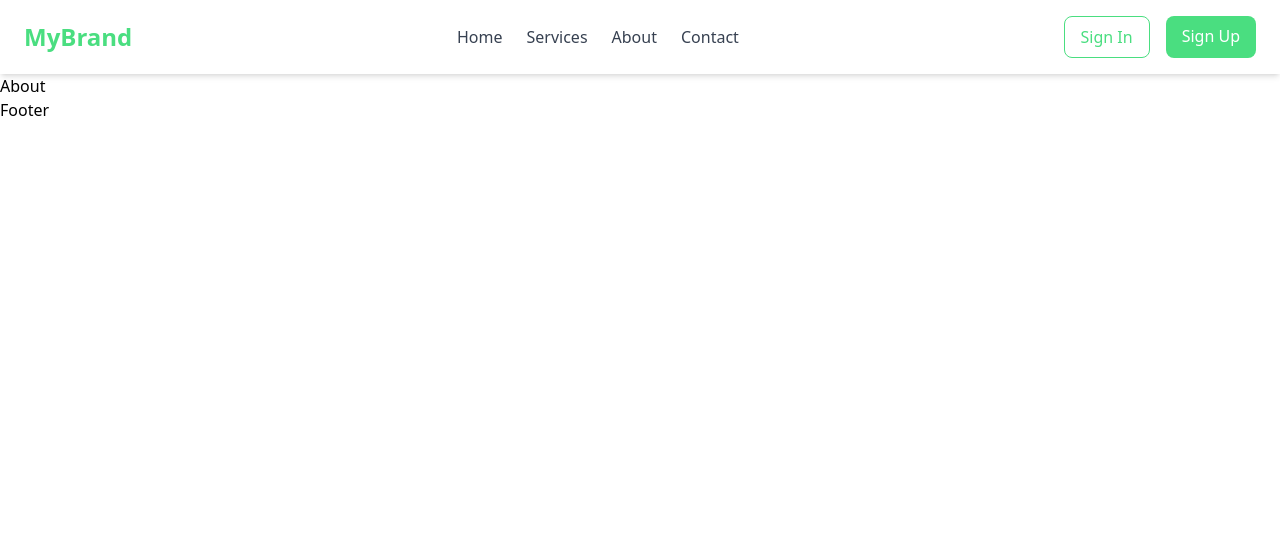
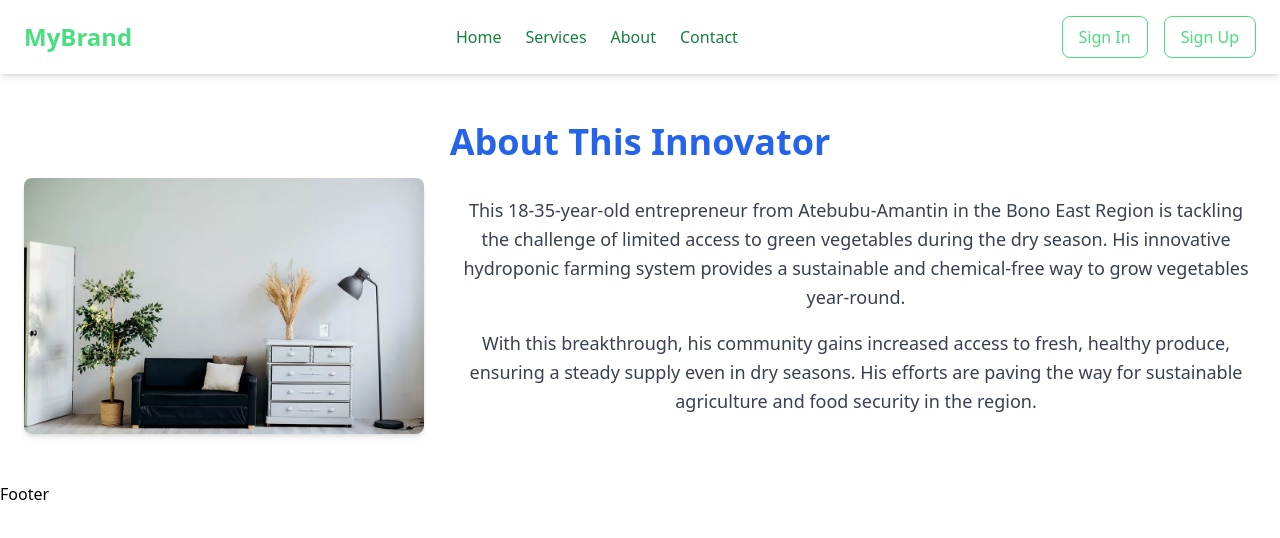
Before and after one commit to GROW-YAI/peterson-hydroponics, a React (Vite) app: page /about-us in a window 1280 px wide. Shown: the top 538 px of the page. Built offline with nearby package versions, Linux system fonts and the light colour scheme.

Commit message:
about section added

```diff
--- a/src/components/navbar.jsx
+++ b/src/components/navbar.jsx
@@ -13,16 +13,16 @@ const Navbar = () => {
 
         {/* Desktop Nav */}
         <div className="hidden md:flex space-x-6">
-          <Link to="/" className="text-gray-700 hover:text-green-300">Home</Link>
-          <Link to="/services" className="text-gray-700 hover:text-green-300">Services</Link>
-          <Link to="/about" className="text-gray-700 hover:text-green-300">About</Link>
-          <Link to="/contact" className="text-gray-700 hover:text-green-300">Contact</Link>
+          <Link to="/" className="text-green-700 hover:text-green-300">Home</Link>
+          <Link to="/services" className="text-green-700 hover:text-green-300">Services</Link>
+          <Link to="/about" className="text-green-700 hover:text-green-300">About</Link>
+          <Link to="/contact" className="text-green-700 hover:text-green-300">Contact</Link>
         </div>
 
         {/* Sign In & Sign Up */}
         <div className="hidden md:flex space-x-4">
           <Link to="/sign-in" className="text-green-400 border border-green-400 px-4 py-2 rounded-lg hover:bg-green-400 hover:text-white transition">Sign In</Link>
-          <Link to="/sign-up" className="bg-green-400 text-white px-4 py-2 rounded-lg hover:bg-green-400 transition">Sign Up</Link>
+          <Link to="/sign-up" className="text-green-400 border border-green-400 px-4 py-2 rounded-lg hover:bg-green-400 hover:text-white transition">Sign Up</Link>
         </div>
 
         {/* Mobile Menu Button */}
@@ -40,7 +40,7 @@ const Navbar = () => {
           <Link to="/contact" className="block px-6 py-3 text-gray-700 hover:bg-gray-100">Contact</Link>
           <div className="px-6 py-3">
             <Link to="/sign-in" className="block text-green-400 border border-green-400 px-4 py-2 rounded-lg text-center hover:bg-blue-600 hover:text-white transition">Sign In</Link>
-            <Link to="/sign-up" className="block mt-2 bg-green-400 text-white px-4 py-2 rounded-lg text-center hover:bg-blue-700 transition">Sign Up</Link>
+            <Link to="/sign-up" className="block mt-2 border-green-400 text-white px-4 py-2 rounded-lg text-center hover:bg-blue-700 transition">Sign Up</Link>
           </div>
         </div>
       )}
--- a/src/pages/about/index.jsx
+++ b/src/pages/about/index.jsx
@@ -1,7 +1,32 @@
+import React from "react";
+import innovator from "../../assets/images/image_3.jpg";
+
 const About = () => {
   return (
-    <div>About</div>
-  )
-}
+    <div className="container mx-auto px-6 py-12 text-center">
+      <h1 className="text-4xl font-bold text-blue-600 mb-4">About This Innovator</h1>
+      <div className="flex flex-col md:flex-row items-center justify-center space-y-6 md:space-y-0 md:space-x-8">
+        {/* Image Section */}
+        <div className="w-full md:w-1/3">
+          <img
+            src={innovator} // Replace with actual image URL or local path
+            alt="Innovator"
+            className="w-full h-64 object-cover rounded-lg shadow-md"
+          />
+        </div>
 
-export default About
+        {/* Text Content */}
+        <div className="w-full md:w-2/3 text-gray-700 text-lg leading-relaxed">
+          <p>
+            This 18-35-year-old entrepreneur from Atebubu-Amantin in the Bono East Region is tackling the challenge of limited access to green vegetables during the dry season. His innovative hydroponic farming system provides a sustainable and chemical-free way to grow vegetables year-round.
+          </p>
+          <p className="mt-4">
+            With this breakthrough, his community gains increased access to fresh, healthy produce, ensuring a steady supply even in dry seasons. His efforts are paving the way for sustainable agriculture and food security in the region.
+          </p>
+        </div>
+      </div>
+    </div>
+  );
+};
+
+export default About;
--- a/src/pages/collection/index.jsx
+++ b/src/pages/collection/index.jsx
@@ -3,7 +3,7 @@ import Form from '../landing/form'
 const Collection = () => {
   return (
     <div>
-<h1>create event</h1>
+<h1>Collection</h1>
       <Form/>
     </div>
   )
--- a/src/pages/createevents/index.jsx
+++ b/src/pages/createevents/index.jsx
@@ -1,63 +1,63 @@
-import React from 'react';
-import { Formik } from 'formik';
+// import React from 'react';
+// import { Formik } from 'formik';
 
-const Basic = () => (
-  <div>
-    <h1>Anywhere in your app!</h1>
-    <Formik
-      initialValues={{ email: '', password: '' }}
-      validate={values => {
-        const errors = {};
-        if (!values.email) {
-          errors.email = 'Required';
-        } else if (
-          !/^[A-Z0-9._%+-]+@[A-Z0-9.-]+\.[A-Z]{2,}$/i.test(values.email)
-        ) {
-          errors.email = 'Invalid email address';
-        }
-        return errors;
-      }}
-      onSubmit={(values, { setSubmitting }) => {
-        setTimeout(() => {
-          alert(JSON.stringify(values, null, 2));
-          setSubmitting(false);
-        }, 400);
-      }}
-    >
-      {({
-        values,
-        errors,
-        touched,
-        handleChange,
-        handleBlur,
-        handleSubmit,
-        isSubmitting,
-        /* and other goodies */
-      }) => (
-        <form onSubmit={handleSubmit}>
-          <input
-            type="email"
-            name="email"
-            onChange={handleChange}
-            onBlur={handleBlur}
-            value={values.email}
-          />
-          {errors.email && touched.email && errors.email}
-          <input
-            type="password"
-            name="password"
-            onChange={handleChange}
-            onBlur={handleBlur}
-            value={values.password}
-          />
-          {errors.password && touched.password && errors.password}
-          <button type="submit" disabled={isSubmitting}>
-            Submit
-          </button>
-        </form>
-      )}
-    </Formik>
-  </div>
-);
+// const Basic = () => (
+//   <div>
+//     <h1>Anywhere in your app!</h1>
+//     <Formik
+//       initialValues={{ email: '', password: '' }}
+//       validate={values => {
+//         const errors = {};
+//         if (!values.email) {
+//           errors.email = 'Required';
+//         } else if (
+//           !/^[A-Z0-9._%+-]+@[A-Z0-9.-]+\.[A-Z]{2,}$/i.test(values.email)
+//         ) {
+//           errors.email = 'Invalid email address';
+//         }
+//         return errors;
+//       }}
+//       onSubmit={(values, { setSubmitting }) => {
+//         setTimeout(() => {
+//           alert(JSON.stringify(values, null, 2));
+//           setSubmitting(false);
+//         }, 400);
+//       }}
+//     >
+//       {({
+//         values,
+//         errors,
+//         touched,
+//         handleChange,
+//         handleBlur,
+//         handleSubmit,
+//         isSubmitting,
+//         /* and other goodies */
+//       }) => (
+//         <form onSubmit={handleSubmit}>
+//           <input
+//             type="email"
+//             name="email"
+//             onChange={handleChange}
+//             onBlur={handleBlur}
+//             value={values.email}
+//           />
+//           {errors.email && touched.email && errors.email}
+//           <input
+//             type="password"
+//             name="password"
+//             onChange={handleChange}
+//             onBlur={handleBlur}
+//             value={values.password}
+//           />
+//           {errors.password && touched.password && errors.password}
+//           <button type="submit" disabled={isSubmitting}>
+//             Submit
+//           </button>
+//         </form>
+//       )}
+//     </Formik>
+//   </div>
+// );
 
-export default Basic;
+// export default Basic;
```
